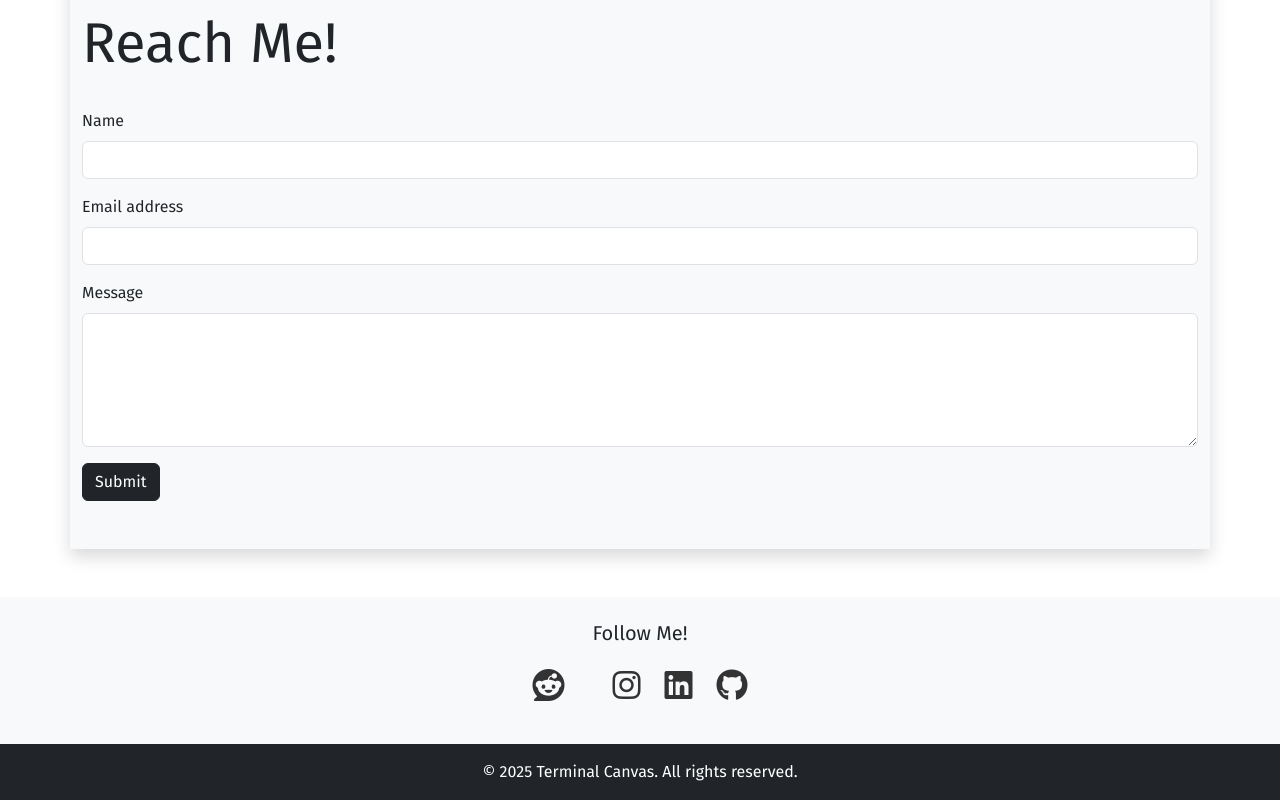
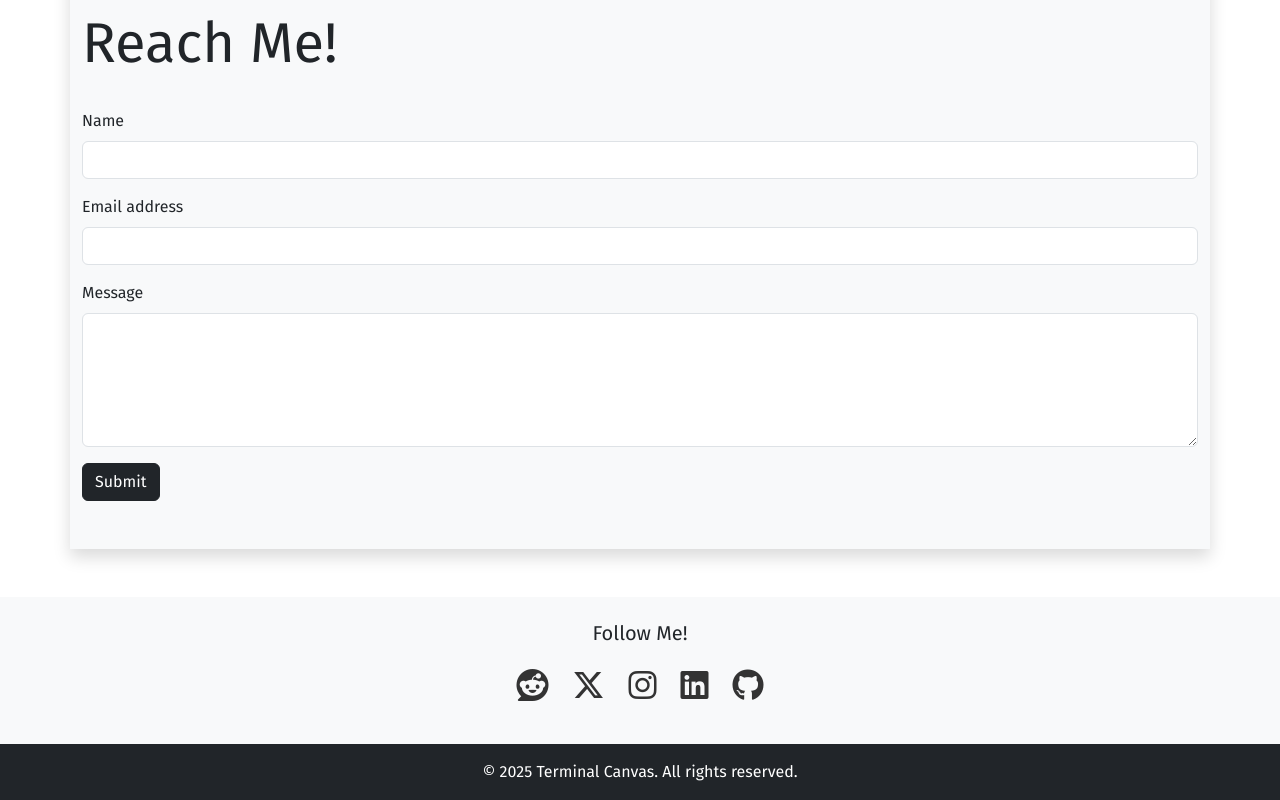
Before and after one commit to CANVEXTER/My-Website, a plain HTML site: page website/contact.html in a window 1280 px wide. Shown: the part 310-1110 px from the top of the page. Drawn offline with nearby package versions, Linux system fonts and the light colour scheme.

Commit message:
Contact page X social icon missing, now added.

```diff
--- a/website/contact.html
+++ b/website/contact.html
@@ -78,7 +78,7 @@
         <!-- Twitter -->
         <li>
           <a href="https://twitter.com/yourprofile" target="_blank">
-            <i class="fab fa-x-witter fa-2x"></i>
+            <i class="fab fa-x-twitter fa-2x"></i>
           </a>
         </li>
         <!-- Instagram -->
```
